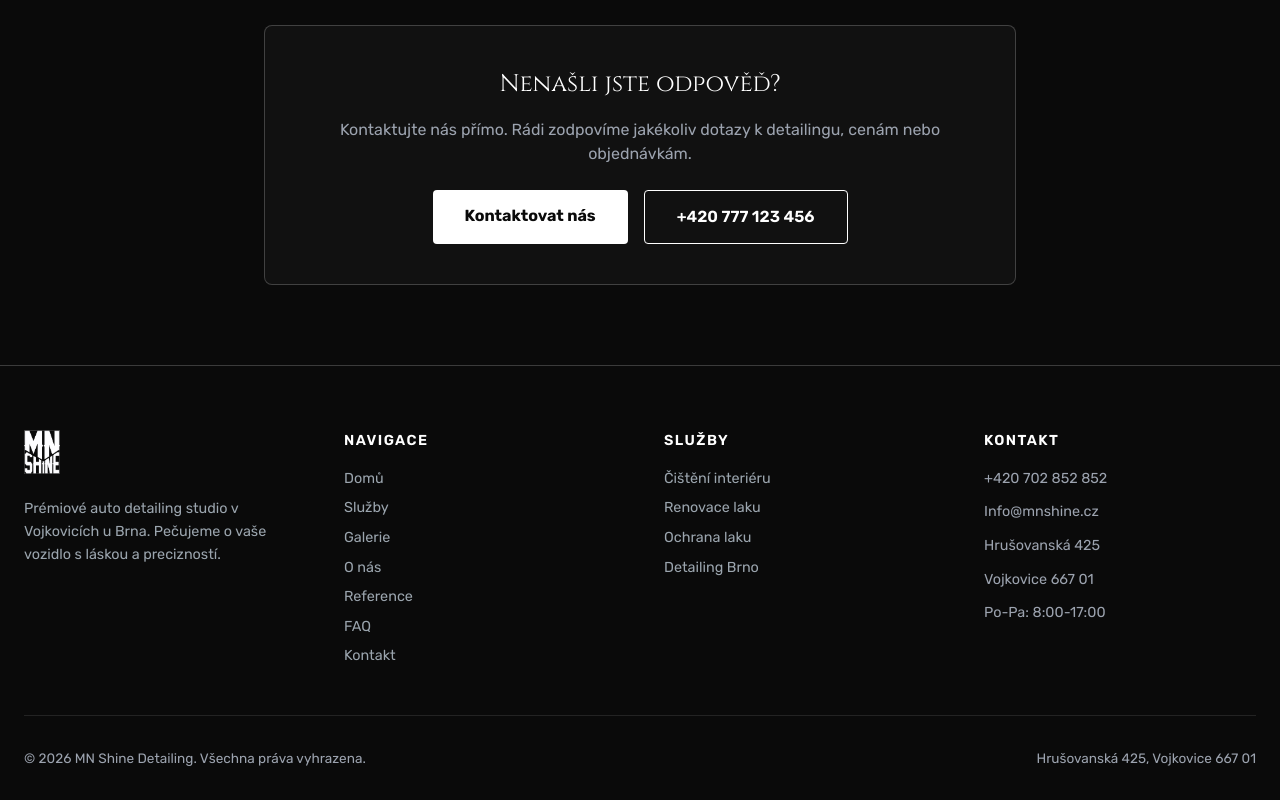
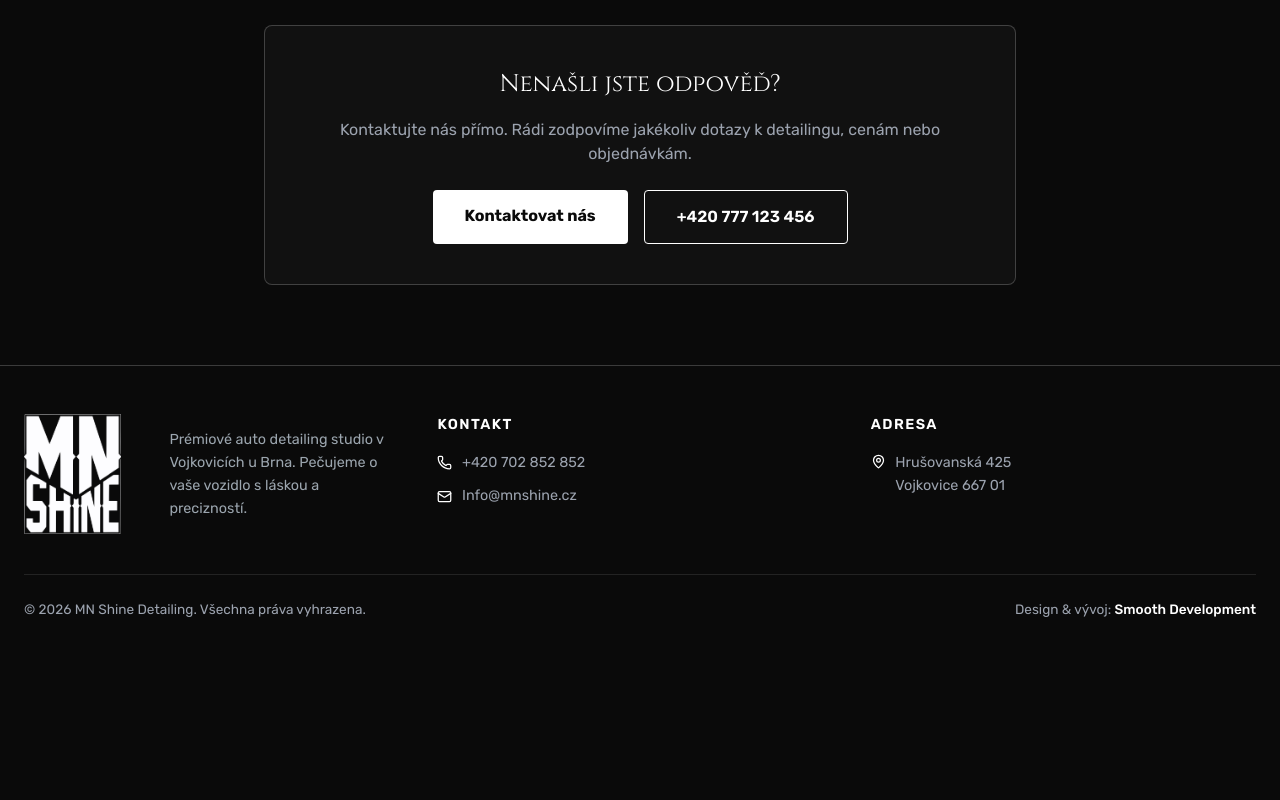
Before and after one commit to MarekSmooth/MN-Shine, a Next.js app: page /faq in a window 1280 px wide. Shown: the part 1267-2067 px from the top of the page. After the commit the page ends 1919 px from the top, so only its background shows below. Built offline with nearby package versions, Linux system fonts and the light colour scheme.

Commit message:
Update footer with design and development credit

```diff
--- a/src/components/layout/Footer.tsx
+++ b/src/components/layout/Footer.tsx
@@ -1,79 +1,69 @@
 import Link from 'next/link';
 import Image from 'next/image';
+import { Phone, Mail, MapPin } from 'lucide-react';
 
 export function Footer() {
   return (
-    <footer style={{ backgroundColor: '#0a0a0a', borderTop: '1px solid rgba(255,255,255,0.2)', padding: '4rem 1.5rem 2rem' }}>
+    <footer style={{ backgroundColor: '#0a0a0a', borderTop: '1px solid rgba(255,255,255,0.2)', padding: '3rem 1.5rem 2rem' }}>
       <div style={{ maxWidth: '1280px', margin: '0 auto' }}>
-        <div style={{ display: 'grid', gridTemplateColumns: 'repeat(auto-fit, minmax(200px, 1fr))', gap: '3rem', marginBottom: '3rem' }}>
-          {/* Brand */}
-          <div>
-            <Link href="/" style={{ display: 'inline-block', marginBottom: '1rem' }}>
+        <div style={{ display: 'grid', gridTemplateColumns: 'auto auto 1fr 1fr', gap: '3rem', marginBottom: '2.5rem', alignItems: 'stretch' }}>
+
+          {/* Logo — full height */}
+          <div style={{ display: 'flex', alignItems: 'stretch' }}>
+            <Link href="/" style={{ display: 'flex', alignItems: 'center' }}>
               <Image
                 src="/mnlogo.png"
                 alt="MN Shine Detailing logo"
-                width={140}
-                height={44}
-                style={{ height: '44px', width: 'auto' }}
+                width={0}
+                height={0}
+                sizes="100vw"
+                style={{ height: '100%', width: 'auto', maxHeight: '120px', objectFit: 'contain' }}
               />
             </Link>
-            <p style={{ color: '#9BA5AE', fontSize: '0.9rem', lineHeight: '1.6', maxWidth: '260px' }}>
+          </div>
+
+          {/* Tagline — column right of logo */}
+          <div style={{ display: 'flex', alignItems: 'center', maxWidth: '220px' }}>
+            <p style={{ color: '#9BA5AE', fontSize: '0.9rem', lineHeight: '1.6', margin: 0 }}>
               Prémiové auto detailing studio v Vojkovicích u Brna. Pečujeme o vaše vozidlo s láskou a precizností.
             </p>
           </div>
 
-          {/* Navigation */}
-          <div>
-            <h3 style={{ color: '#FFFFFF', fontWeight: 600, marginBottom: '1rem', fontSize: '0.9rem', textTransform: 'uppercase', letterSpacing: '0.1em' }}>Navigace</h3>
-            <nav style={{ display: 'flex', flexDirection: 'column', gap: '0.5rem' }}>
-              {[
-                { href: '/', label: 'Domů' },
-                { href: '/sluzby', label: 'Služby' },
-                { href: '/galerie', label: 'Galerie' },
-                { href: '/o-nas', label: 'O nás' },
-                { href: '/reference', label: 'Reference' },
-                { href: '/faq', label: 'FAQ' },
-                { href: '/kontakt', label: 'Kontakt' },
-              ].map(link => (
-                <Link key={link.href} href={link.href} className="link-gold-hover">{link.label}</Link>
-              ))}
-            </nav>
-          </div>
-
-          {/* Services */}
-          <div>
-            <h3 style={{ color: '#FFFFFF', fontWeight: 600, marginBottom: '1rem', fontSize: '0.9rem', textTransform: 'uppercase', letterSpacing: '0.1em' }}>Služby</h3>
-            <nav style={{ display: 'flex', flexDirection: 'column', gap: '0.5rem' }}>
-              {[
-                { href: '/sluzby/cisteni-interieru-brno', label: 'Čištění interiéru' },
-                { href: '/sluzby/renovace-laku-brno', label: 'Renovace laku' },
-                { href: '/sluzby/ochrana-laku-brno', label: 'Ochrana laku' },
-                { href: '/sluzby/detailing-brno', label: 'Detailing Brno' },
-              ].map(link => (
-                <Link key={link.href} href={link.href} className="link-gold-hover">{link.label}</Link>
-              ))}
-            </nav>
-          </div>
-
-          {/* Contact */}
+          {/* Phone + Email */}
           <div>
             <h3 style={{ color: '#FFFFFF', fontWeight: 600, marginBottom: '1rem', fontSize: '0.9rem', textTransform: 'uppercase', letterSpacing: '0.1em' }}>Kontakt</h3>
             <div style={{ display: 'flex', flexDirection: 'column', gap: '0.75rem' }}>
-              <a href="tel:+420702852852" style={{ color: '#9CA3AF', textDecoration: 'none', fontSize: '0.9rem' }}>+420 702 852 852</a>
-              <a href="mailto:Info@mnshine.cz" style={{ color: '#9CA3AF', textDecoration: 'none', fontSize: '0.9rem' }}>Info@mnshine.cz</a>
-              <p style={{ color: '#9CA3AF', fontSize: '0.9rem', margin: 0 }}>Hrušovanská 425</p>
-              <p style={{ color: '#9CA3AF', fontSize: '0.9rem', margin: 0 }}>Vojkovice 667 01</p>
-              <p style={{ color: '#9CA3AF', fontSize: '0.9rem', margin: 0 }}>Po-Pa: 8:00-17:00</p>
+              <a href="tel:+420702852852" style={{ color: '#9CA3AF', textDecoration: 'none', fontSize: '0.9rem', display: 'flex', alignItems: 'center', gap: '0.6rem' }}>
+                <Phone size={15} color="#FFFFFF" strokeWidth={2} style={{ flexShrink: 0 }} />
+                +420 702 852 852
+              </a>
+              <a href="mailto:Info@mnshine.cz" style={{ color: '#9CA3AF', textDecoration: 'none', fontSize: '0.9rem', display: 'flex', alignItems: 'center', gap: '0.6rem' }}>
+                <Mail size={15} color="#FFFFFF" strokeWidth={2} style={{ flexShrink: 0 }} />
+                Info@mnshine.cz
+              </a>
             </div>
           </div>
+
+          {/* Address */}
+          <div>
+            <h3 style={{ color: '#FFFFFF', fontWeight: 600, marginBottom: '1rem', fontSize: '0.9rem', textTransform: 'uppercase', letterSpacing: '0.1em' }}>Adresa</h3>
+            <div style={{ display: 'flex', alignItems: 'flex-start', gap: '0.6rem' }}>
+              <MapPin size={15} color="#FFFFFF" strokeWidth={2} style={{ flexShrink: 0, marginTop: '2px' }} />
+              <div style={{ display: 'flex', flexDirection: 'column', gap: '0.1rem' }}>
+                <span style={{ color: '#9CA3AF', fontSize: '0.9rem' }}>Hrušovanská 425</span>
+                <span style={{ color: '#9CA3AF', fontSize: '0.9rem' }}>Vojkovice 667 01</span>
+              </div>
+            </div>
+          </div>
+
         </div>
 
-        <div style={{ borderTop: '1px solid rgba(255,255,255,0.1)', paddingTop: '2rem', display: 'flex', justifyContent: 'space-between', alignItems: 'center', flexWrap: 'wrap', gap: '1rem' }}>
+        <div style={{ borderTop: '1px solid rgba(255,255,255,0.1)', paddingTop: '1.5rem', display: 'flex', justifyContent: 'space-between', alignItems: 'center', flexWrap: 'wrap', gap: '1rem' }}>
           <p style={{ color: '#9CA3AF', fontSize: '0.85rem', margin: 0 }}>
             © {new Date().getFullYear()} MN Shine Detailing. Všechna práva vyhrazena.
           </p>
           <p style={{ color: '#9CA3AF', fontSize: '0.85rem', margin: 0 }}>
-            Hrušovanská 425, Vojkovice 667 01
+            Design & vývoj: <a href="https://smooth-development.com/" target="_blank" rel="noopener noreferrer" style={{ color: '#FFFFFF', textDecoration: 'none', fontWeight: 500 }}>Smooth Development</a>
           </p>
         </div>
       </div>
--- a/src/components/sections/Hero.tsx
+++ b/src/components/sections/Hero.tsx
@@ -161,20 +161,20 @@ export function Hero() {
       <button
         onClick={back}
         aria-label="Předchozí slide"
-        style={{ position: 'absolute', left: '1.5rem', top: '50%', transform: 'translateY(-50%)', zIndex: 3, background: 'rgba(0,0,0,0.35)', border: '1px solid rgba(255,255,255,0.3)', color: '#FFFFFF', width: '48px', height: '48px', borderRadius: '50%', display: 'flex', alignItems: 'center', justifyContent: 'center', cursor: 'pointer', transition: 'background 0.2s, border-color 0.2s' }}
-        onMouseEnter={e => { (e.currentTarget as HTMLElement).style.background = 'rgba(255,255,255,0.2)'; (e.currentTarget as HTMLElement).style.borderColor = '#FFFFFF'; }}
-        onMouseLeave={e => { (e.currentTarget as HTMLElement).style.background = 'rgba(0,0,0,0.35)'; (e.currentTarget as HTMLElement).style.borderColor = 'rgba(255,255,255,0.3)'; }}
+        style={{ position: 'absolute', left: '1.5rem', top: '50%', transform: 'translateY(-50%)', zIndex: 3, background: 'none', border: 'none', color: '#FFFFFF', width: '40px', height: '40px', display: 'flex', alignItems: 'center', justifyContent: 'center', cursor: 'pointer', opacity: 0.75, transition: 'opacity 0.2s' }}
+        onMouseEnter={e => { (e.currentTarget as HTMLElement).style.opacity = '1'; }}
+        onMouseLeave={e => { (e.currentTarget as HTMLElement).style.opacity = '0.75'; }}
       >
-        <ChevronLeft size={22} />
+        <ChevronLeft size={28} />
       </button>
       <button
         onClick={next}
         aria-label="Další slide"
-        style={{ position: 'absolute', right: '1.5rem', top: '50%', transform: 'translateY(-50%)', zIndex: 3, background: 'rgba(0,0,0,0.35)', border: '1px solid rgba(255,255,255,0.3)', color: '#FFFFFF', width: '48px', height: '48px', borderRadius: '50%', display: 'flex', alignItems: 'center', justifyContent: 'center', cursor: 'pointer', transition: 'background 0.2s, border-color 0.2s' }}
-        onMouseEnter={e => { (e.currentTarget as HTMLElement).style.background = 'rgba(255,255,255,0.2)'; (e.currentTarget as HTMLElement).style.borderColor = '#FFFFFF'; }}
-        onMouseLeave={e => { (e.currentTarget as HTMLElement).style.background = 'rgba(0,0,0,0.35)'; (e.currentTarget as HTMLElement).style.borderColor = 'rgba(255,255,255,0.3)'; }}
+        style={{ position: 'absolute', right: '1.5rem', top: '50%', transform: 'translateY(-50%)', zIndex: 3, background: 'none', border: 'none', color: '#FFFFFF', width: '40px', height: '40px', display: 'flex', alignItems: 'center', justifyContent: 'center', cursor: 'pointer', opacity: 0.75, transition: 'opacity 0.2s' }}
+        onMouseEnter={e => { (e.currentTarget as HTMLElement).style.opacity = '1'; }}
+        onMouseLeave={e => { (e.currentTarget as HTMLElement).style.opacity = '0.75'; }}
       >
-        <ChevronRight size={22} />
+        <ChevronRight size={28} />
       </button>
 
       {/* Dot indicators + progress bar */}
```
